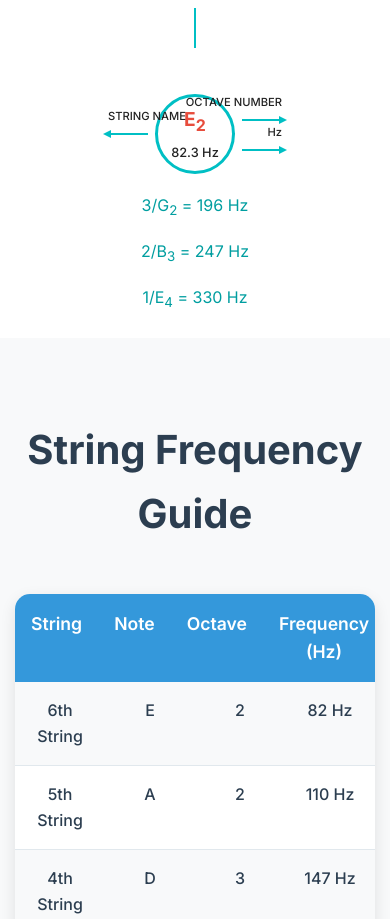
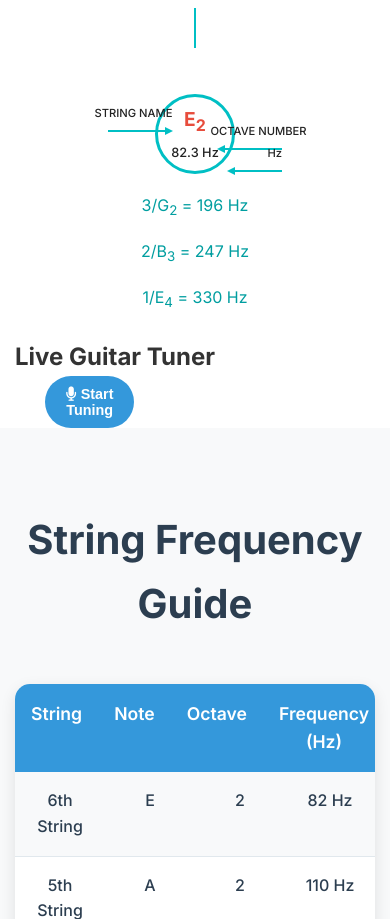
Before and after one commit to carib/bilingual-guitar-classes, a plain HTML site: page tuner.html in a window 390 px wide. Shown: the part 1900-2819 px from the top of the page. Drawn offline with Linux system fonts and the light colour scheme.

Commit message:
fix tuner labels

```diff
--- a/css/styles.css
+++ b/css/styles.css
@@ -1341,30 +1341,55 @@ html {
 
 .precision-line-left {
     left: -80px;
-    top: 50%;
+    top: calc(50% - 1em);
     transform: translateY(-50%);
 }
 
 .precision-line-right-top {
     right: -80px;
-    top: 30%;
+    top: calc(30% + 1em);
 }
 
 .precision-line-right-bottom {
     right: -60px;
-    top: 70%;
-}
-
-.precision-line-left .line,
-.precision-line-right-top .line,
-.precision-line-right-bottom .line {
-    width: 60px;
+    top: calc(70% + 0.5em);
+}
+
+.precision-line-left .line {
+    width: 100px;
     height: 2px;
     background: #00bfc4;
     position: relative;
 }
 
+.precision-line-right-top .line {
+    width: 100px;
+    height: 2px;
+    background: #00bfc4;
+    position: relative;
+}
+
+.precision-line-right-bottom .line {
+    width: 80px;
+    height: 2px;
+    background: #00bfc4;
+    position: relative;
+}
+
 .precision-line-left .line::after {
+    content: '';
+    position: absolute;
+    right: -5px;
+    top: -3px;
+    width: 0;
+    height: 0;
+    border-style: solid;
+    border-width: 4px 0 4px 8px;
+    border-color: transparent transparent transparent #00bfc4;
+}
+
+.precision-line-right-top .line::after,
+.precision-line-right-bottom .line::after {
     content: '';
     position: absolute;
     left: -5px;
@@ -1376,19 +1401,6 @@ html {
     border-color: transparent #00bfc4 transparent transparent;
 }
 
-.precision-line-right-top .line::after,
-.precision-line-right-bottom .line::after {
-    content: '';
-    position: absolute;
-    right: -5px;
-    top: -3px;
-    width: 0;
-    height: 0;
-    border-style: solid;
-    border-width: 4px 0 4px 8px;
-    border-color: transparent transparent transparent #00bfc4;
-}
-
 .precision-line-left .label,
 .precision-line-right-top .label,
 .precision-line-right-bottom .label {
@@ -1401,10 +1413,13 @@ html {
 }
 
 .precision-line-left .label {
-    left: 0;
-}
-
-.precision-line-right-top .label,
+    left: -1.7em;
+}
+
+.precision-line-right-top .label {
+    right: -3.2em;
+}
+
 .precision-line-right-bottom .label {
     right: 0;
 }
@@ -1436,11 +1451,24 @@ html {
     }
     .precision-line-left {
         left: -60px;
+        top: calc(50% - 0.5em);
+    }
+    .precision-line-left .label {
+        left: -1.5em;
     }
     .precision-line-right-top,
     .precision-line-right-bottom {
         right: -60px;
     }
+    .precision-line-right-top {
+        top: calc(30% + 1.5em);
+    }
+    .precision-line-right-top .label {
+        right: -2.7em;
+    }
+    .precision-line-right-bottom {
+        top: calc(70% + 1em);
+    }
 }
 
 @media (max-width: 500px) {
@@ -1474,20 +1502,37 @@ html {
     .explanation-frequency {
         font-size: 0.8rem;
     }
-    .precision-line-left .line,
-    .precision-line-right-top .line,
+    .precision-line-left .line {
+        width: 60px;
+    }
+    .precision-line-right-top .line {
+        width: 60px;
+    }
     .precision-line-right-bottom .line {
-        width: 40px;
+        width: 50px;
     }
     .precision-line-left {
         left: -50px;
+        top: calc(50% - 0.2em);
+    }
+    .precision-line-left .label {
+        left: -1.2em;
+        font-size: 0.7rem;
     }
     .precision-line-right-top,
     .precision-line-right-bottom {
         right: -50px;
     }
-    .precision-line-left .label,
-    .precision-line-right-top .label,
+    .precision-line-right-top {
+        top: calc(30% + 1.8em);
+    }
+    .precision-line-right-top .label {
+        right: -2.2em;
+        font-size: 0.7rem;
+    }
+    .precision-line-right-bottom {
+        top: calc(70% + 1.3em);
+    }
     .precision-line-right-bottom .label {
         font-size: 0.7rem;
     }
--- a/tuner.html
+++ b/tuner.html
@@ -188,6 +188,63 @@
         </div>
     </section>
 
+    <!-- Functional Guitar Tuner -->
+    <section class="functional-tuner-section">
+        <div class="container">
+            <h2>Live Guitar Tuner</h2>
+            <div class="tuner-controls">
+                <button id="startTuner" class="btn btn-primary">
+                    <i class="fas fa-microphone"></i>
+                    Start Tuning
+                </button>
+                <button id="stopTuner" class="btn btn-secondary" style="display: none;">
+                    <i class="fas fa-stop"></i>
+                    Stop Tuning
+                </button>
+            </div>
+
+            <div class="live-tuner-display" style="display: none;">
+                <div class="tuner-interface-live">
+                    <div class="tuner-screen-live">
+                        <!-- Semi-circular dial with needle -->
+                        <div class="tuner-dial-live">
+                            <div class="dial-arc-live">
+                                <div class="dial-markings">
+                                    <div class="marking sharp">♯</div>
+                                    <div class="marking center">0</div>
+                                    <div class="marking flat">♭</div>
+                                </div>
+                            </div>
+                            <div class="dial-needle-live" id="tunerNeedle"></div>
+                        </div>
+
+                        <!-- Note display -->
+                        <div class="note-display-live">
+                            <div class="detected-note" id="detectedNote">--</div>
+                            <div class="detected-frequency" id="detectedFrequency">-- Hz</div>
+                        </div>
+
+                        <!-- Tuning status -->
+                        <div class="tuning-status" id="tuningStatus">Ready to tune</div>
+                    </div>
+                </div>
+
+                <!-- String selection -->
+                <div class="string-selection">
+                    <h3>Select String to Tune:</h3>
+                    <div class="string-buttons">
+                        <button class="string-btn" data-string="E2" data-freq="82.41">6/E₂</button>
+                        <button class="string-btn" data-string="A2" data-freq="110.00">5/A₂</button>
+                        <button class="string-btn" data-string="D3" data-freq="146.83">4/D₃</button>
+                        <button class="string-btn" data-string="G3" data-freq="196.00">3/G₃</button>
+                        <button class="string-btn" data-string="B3" data-freq="246.94">2/B₃</button>
+                        <button class="string-btn" data-string="E4" data-freq="329.63">1/E₄</button>
+                    </div>
+                </div>
+            </div>
+        </div>
+    </section>
+
     <!-- String Frequency Guide -->
     <section class="frequency-guide">
         <div class="container">
```
